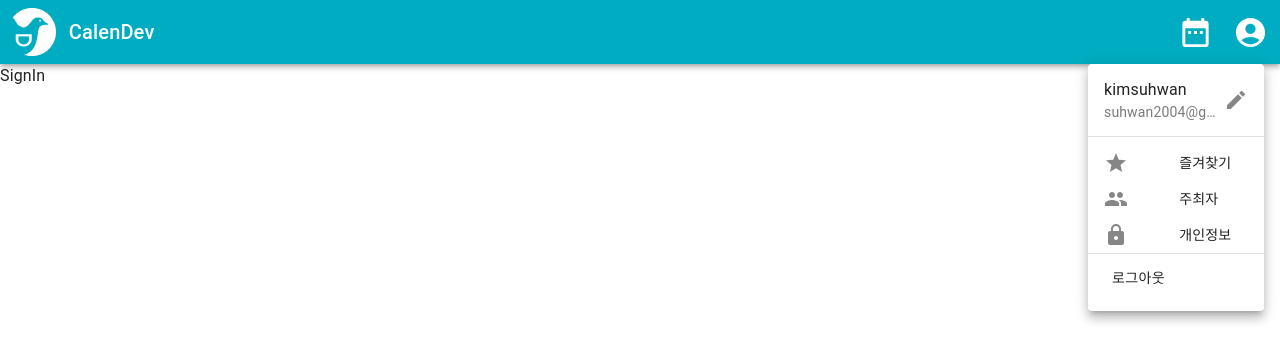
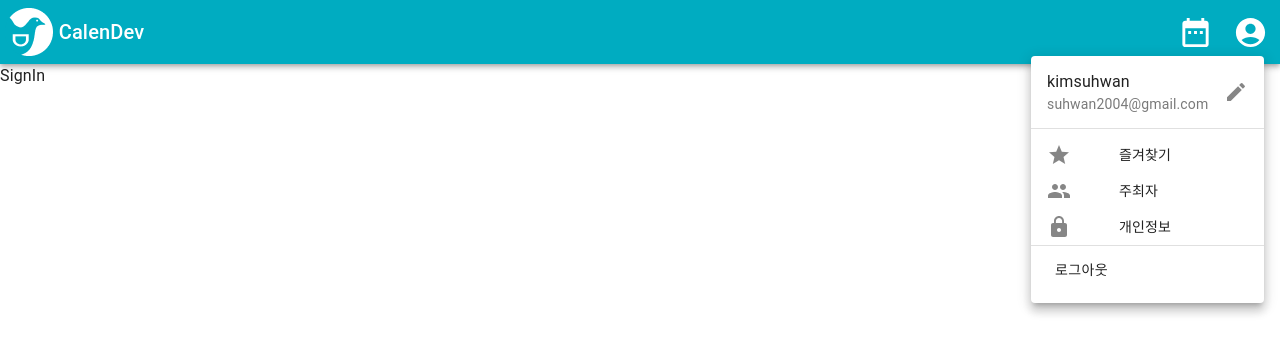
Before and after one commit to CalenDev/calendev, a React (Create React App) app in the folder Client/: page /signIn in a window 1280 px wide. Both pictures are taken after a click on the button 1250 px from the left and 32 px from the top of the page. Shown: the top 362 px of the page. Built offline with nearby package versions, Linux system fonts and the light colour scheme.

Commit message:
feature : width 직접 지정을 했던 StyledMenuProfileWrapper 삭제 및 간격 지정을 요하는 요소에서만 theme.spacing을 사용하도록 수정

```diff
--- a/Client/src/components/Header/index.jsx
+++ b/Client/src/components/Header/index.jsx
@@ -62,7 +62,7 @@ function Header() {
               </IconButton>
             </Tooltip>
             <Menu
-              sx={{ mt: theme.spacing(6) }}
+              sx={{ mt: theme.spacing(5) }}
               id="menu-appbar"
               anchorEl={anchorEl}
               anchorOrigin={{
@@ -77,17 +77,17 @@ function Header() {
               open={Boolean(anchorEl)}
               onClose={handleCloseUserMenu}
             >
-              <MenuItem>
-                <StyledMenuProfileWrapper>
-                  <Typography variant="body1">
+              <StyledMenuItem>
+                <Stack>
+                  <Typography noWrap variant="body1">
                     {mockUserInfo.nickname}
                   </Typography>
                   <Typography variant="body2" noWrap sx={{ opacity: '0.6' }}>
                     {mockUserInfo.email}
                   </Typography>
-                </StyledMenuProfileWrapper>
+                </Stack>
                 <StyledEditIcon />
-              </MenuItem>
+              </StyledMenuItem>
               <Divider />
               <StyledMenuListItemWrapper>
                 <MenuListItem icon={StarIcon} text="즐겨찾기" />
@@ -121,16 +121,12 @@ export default Header;
 const StyledMenuListItemWrapper = styled(Stack)`
   .MenuListItemIcon {
     opacity: 0.54;
-    margin-right: 4vw;
+    margin-right: ${(props) => props.theme.spacing(6)};
   }
 `;
 
 const StyledWhiteTypography = styled(Typography)`
   color: #fff;
-`;
-
-const StyledMenuProfileWrapper = styled(Stack)`
-  width: ${(props) => props.theme.spacing(15)};
 `;
 
 const StyledButtonWrapper = styled(Stack)`
@@ -140,7 +136,6 @@ const StyledButtonWrapper = styled(Stack)`
   flex-direction: row;
 `;
 const StyledAppBar = styled(AppBar)`
-  width: 100%;
   min-width: 350px;
   display: flex;
   justify-content: space-between;
@@ -151,7 +146,11 @@ const StyledLogoIconButton = styled(IconButton)`
   justify-content: center;
   align-items: center;
   flex-direction: row;
-  gap: 1vw;
+  gap: 4%;
+`;
+
+const StyledMenuItem = styled(MenuItem)`
+  gap: ${(props) => props.theme.spacing(2)};
 `;
 
 const StyledEditIcon = styled(EditIcon)`
```
